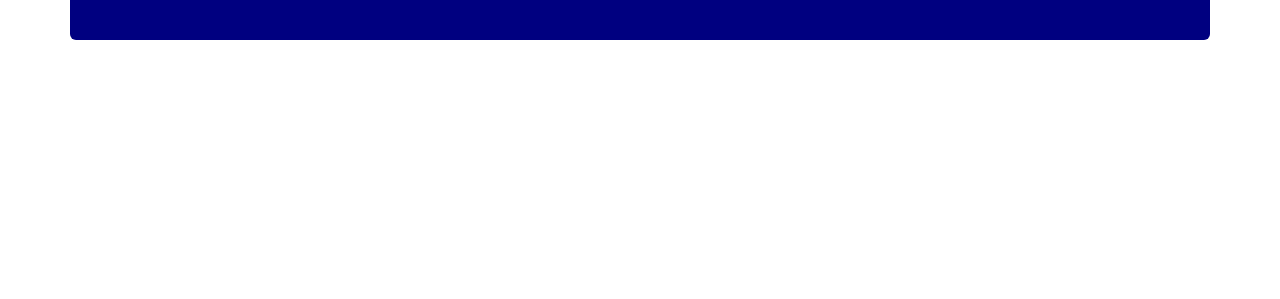
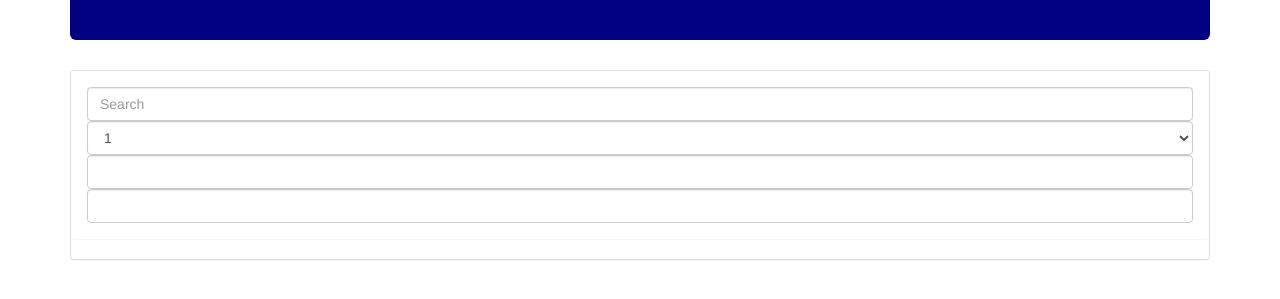
Before and after one commit to catslug/nyt-app, a plain HTML site: page index.html in a window 1280 px wide. Shown: the part 161-460 px from the top of the page. Drawn offline with nearby package versions, Linux system fonts and the light colour scheme.

Commit message:
basic form control

```diff
--- a/index.html
+++ b/index.html
@@ -5,6 +5,7 @@
   <meta charset="UTF-8">
   <link rel="stylesheet" type="text/css" href="assets/css/reset.css">
   <link rel="stylesheet" type="text/css" href="assets/css/style.css">
+  <meta name="viewport" content="width=device-width, initial-scale=1">
   <link rel="stylesheet" href="https://maxcdn.bootstrapcdn.com/bootstrap/3.3.7/css/bootstrap.min.css" integrity="sha384-BVYiiSIFeK1dGmJRAkycuHAHRg32OmUcww7on3RYdg4Va+PmSTsz/K68vbdEjh4u" crossorigin="anonymous">
   <script src="https://ajax.googleapis.com/ajax/libs/jquery/3.2.1/jquery.min.js"></script>
   <script src="https://maxcdn.bootstrapcdn.com/bootstrap/3.3.7/js/bootstrap.min.js" integrity="sha384-Tc5IQib027qvyjSMfHjOMaLkfuWVxZxUPnCJA7l2mCWNIpG9mGCD8wGNIcPD7Txa" crossorigin="anonymous"></script>
@@ -15,8 +16,26 @@
 <div id="jumbotron" class="jumbotron">
   <h1><span class="glyphicon glyphicon-send"></span> New York Times Search</h1>
 </div>
-<div>
+
+	<div id="search-parameters" class="panel panel-default">
+
+		<div class="panel panel-body">
+			<form>
+				<input type="text" class="form-control" placeholder="Search">
+				<select id="limitNumber" class="form-control">
+					<option value="val1">1</option>
+					<option value="val5">5</option>
+					<option value="val10">10</option>
+					<option value="val20">20</option>
+				</select>
+				<input type="number" class="form-control">
+				<input type="number" class="form-control">
+			</form>
+
+		</div>
+	</div>
+
 </div>
-</div>
+
 </body>
 </html>
```
